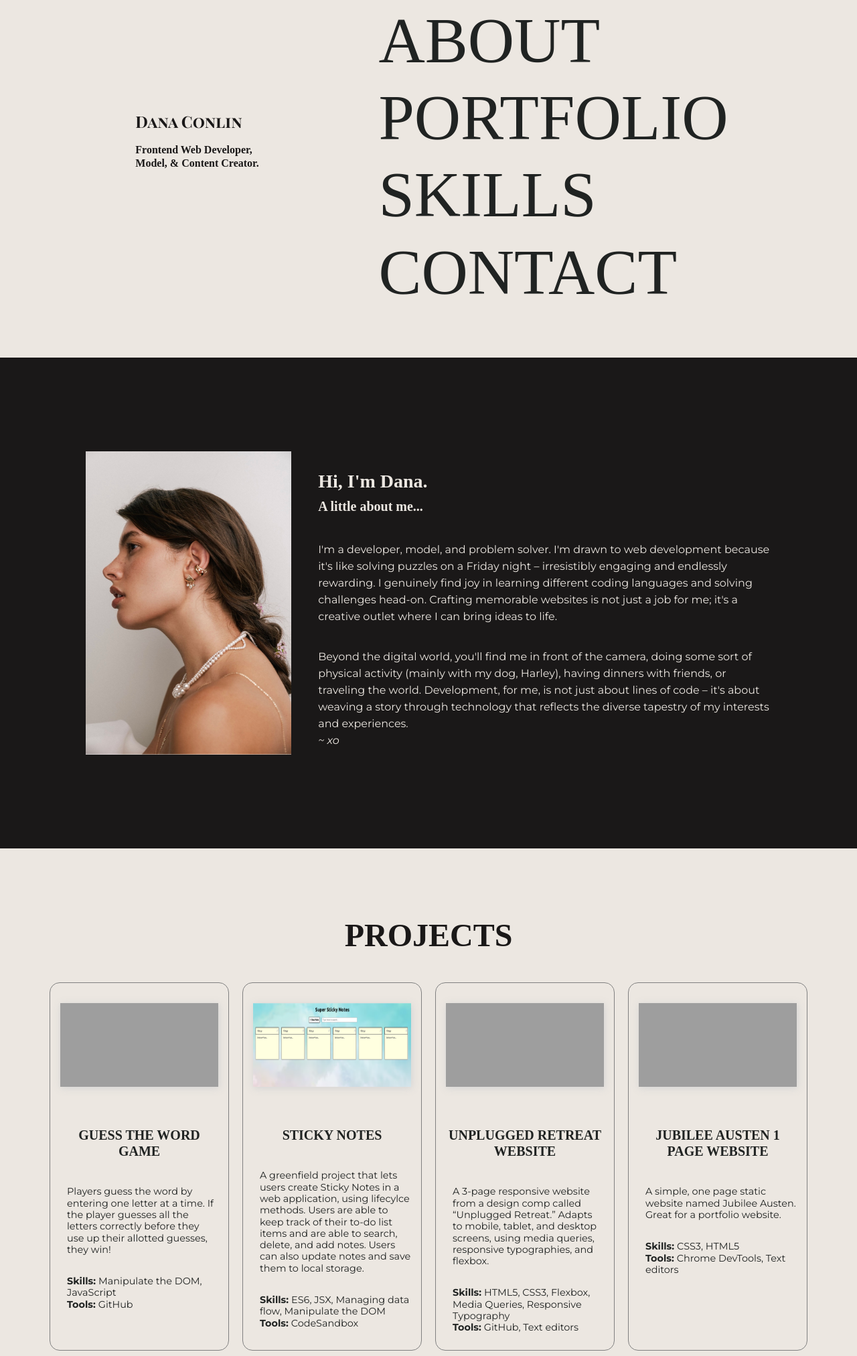
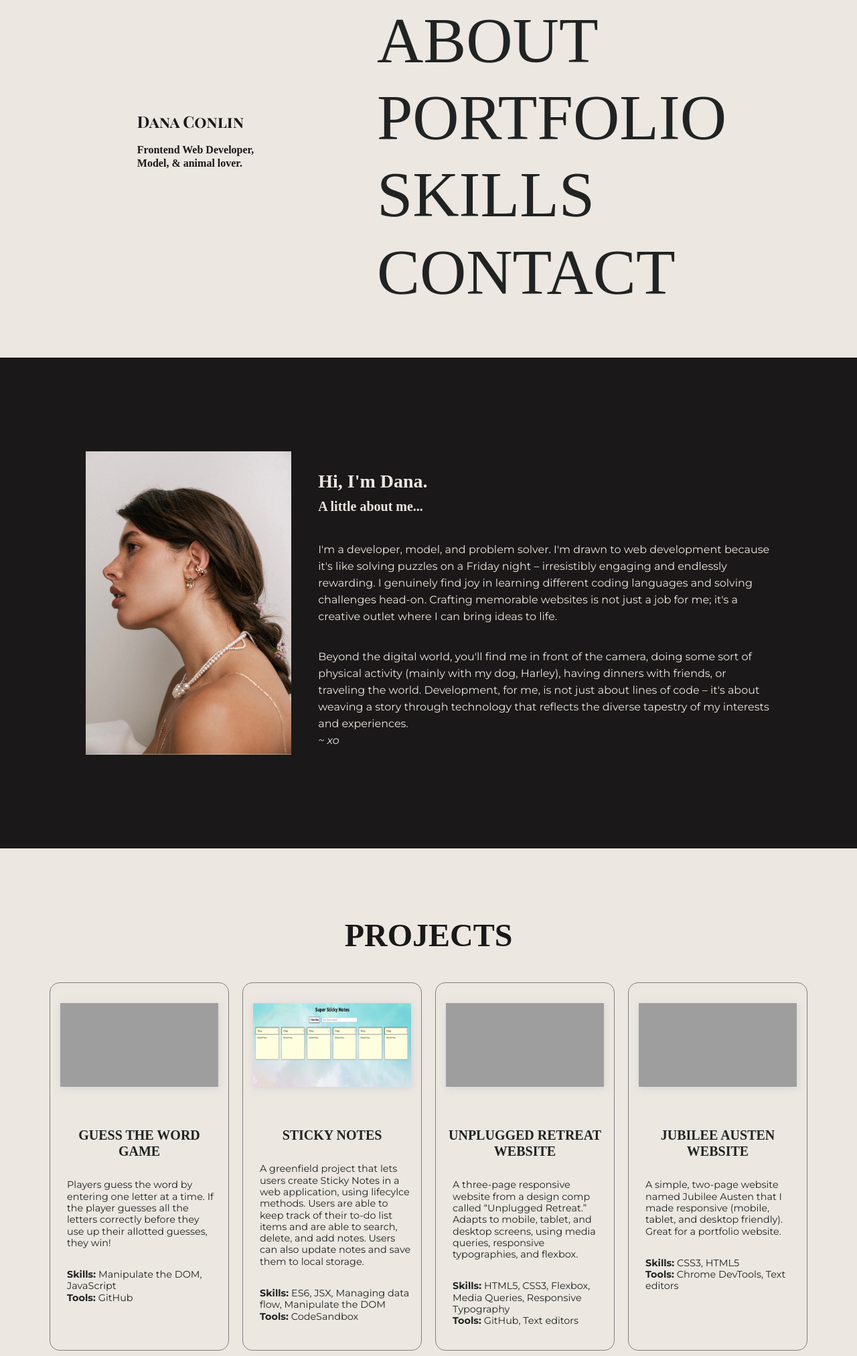
Before and after one commit to dcunivers/My-Portfolio, a website built with Parcel: page index.html in a window 1280 px wide. Shown: the part 127-2152 px from the top of the page at 67% size. Built offline with nearby package versions, Linux system fonts and the light colour scheme; grey boxes are pictures that could not be loaded; a web font is replaced by a local one.

Commit message:
minor html fixes

```diff
--- a/css/main.css
+++ b/css/main.css
@@ -387,7 +387,7 @@ figure {
 }
 
 #projects h4 {
-  margin: 20px 0px 40px 0px;
+  margin: 20px 0px 30px 0px;
   text-align: center;
 }
 
@@ -414,6 +414,7 @@ figure {
 
 .project-description {
   display: flex;
+  align-items: flex start;
   flex-grow: 1;
   padding-left: 10px;
   flex-direction: column;
--- a/index.html
+++ b/index.html
@@ -56,7 +56,7 @@
       <div class="section-container">
         <div class="section-left">
           <h1 class="hero-heading"> Dana Conlin </h1>
-          <h2 class="hero-subheading"> Frontend Web Developer, <br> Model, & Content Creator. </h2>
+          <h2 class="hero-subheading"> Frontend Web Developer, <br> Model, & animal lover. </h2>
         </div>
 
         <div class="section-right">
@@ -127,7 +127,7 @@
              <img src="img/Unplugged-Retreat.png" alt="Unplugged Retreat">
               <h4>Unplugged Retreat Website</h4>
               <div class="project-description">
-                <p>A 3-page responsive website from a design comp called “Unplugged Retreat.”  Adapts to mobile, tablet, and desktop screens, using media queries, responsive typographies, and flexbox.</p>
+                <p>A three-page responsive website from a design comp called “Unplugged Retreat.”  Adapts to mobile, tablet, and desktop screens, using media queries, responsive typographies, and flexbox.</p>
                 <div class="skills-tools">
                 <p><strong>Skills: </strong> HTML5, CSS3, Flexbox, Media Queries, Responsive Typography
                 <br><strong>Tools: </strong> GitHub, Text editors </p>
@@ -138,9 +138,9 @@
 
           <div class="project-item"><a href="https://dcunivers.github.io/Jubilee-Austen-Portfolio/" target="_blank">
             <img src="img/Jubilee-Austen.png" alt="Jubilee Austen">
-            <h4>Jubilee Austen 1 Page Website</h4>
+            <h4>Jubilee Austen Website</h4>
               <div class="project-description">
-                <p>A simple, one page static website named Jubilee Austen. Great for a portfolio website.</p>
+                <p>A simple, two-page website named Jubilee Austen that I made responsive (mobile, tablet, and desktop friendly). Great for a portfolio website.</p>
                 <div class="skills-tools">
                 <p> <strong>Skills: </strong> CSS3, HTML5
                 <br><strong>Tools: </strong> Chrome DevTools, Text editors </p>
--- a/js/script.js
+++ b/js/script.js
@@ -15,15 +15,11 @@ document.addEventListener('DOMContentLoaded', function() {
 });
 
 
-// menuButton.addEventListener("click", function (menu) {
-    //if (menu.classList.contains("show")) {
-        //menu.classList.remove("show");
-       // menuButton.classList.add("disappear");
-        //console.log(`Yes`);
-      //} else {
-     //   menu.classList.add("show");
-     //   menuButton.classList.remove("disappear");
-   //   }
-// });
-
-// console.log(menuButton)
+function myFunction() {
+  var x = document.getElementById("myLinks");
+  if (x.style.display === "block") {
+    x.style.display = "none";
+  } else {
+    x.style.display = "block";
+  }
+}
```
